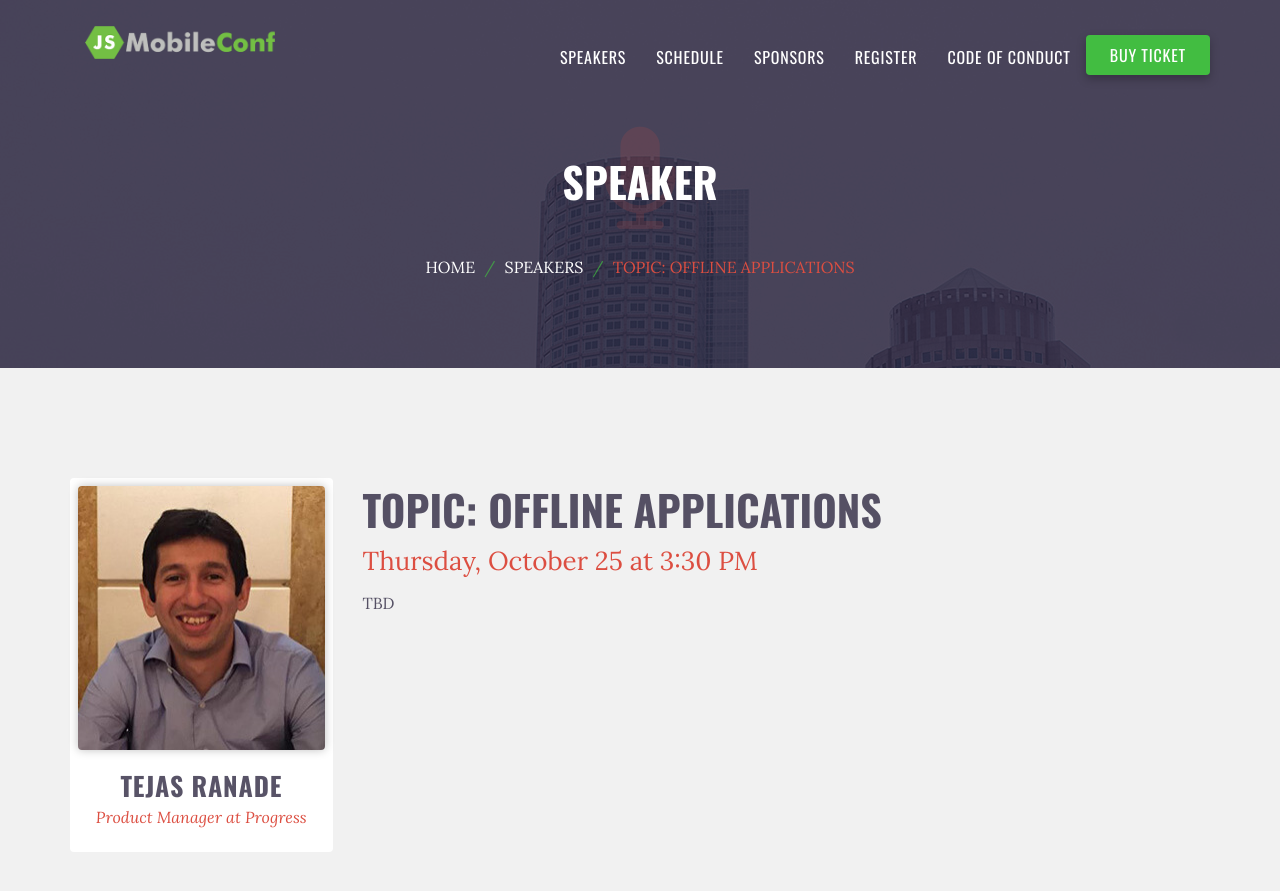
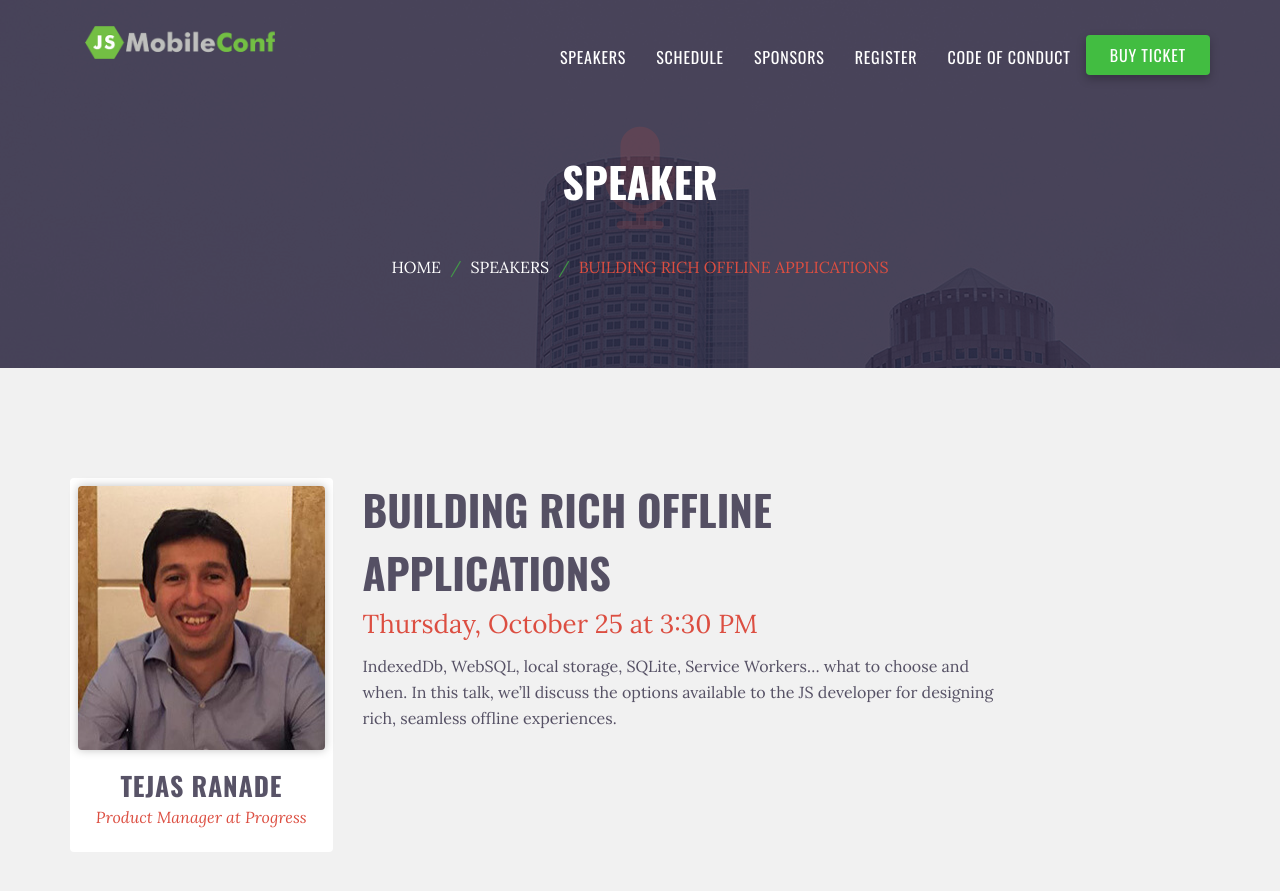
Before and after one commit to remotesynth/jsMobileConf, a Jekyll site: the page built from schedule/session-day1-track2-5.md, in a window 1280 px wide and 900 px high. Shown: the top 891 px of the window. Built offline with Jekyll 4.4.1, drawn with Linux system fonts in a browser that asks for light colours.

Commit message:
final session description

```diff
--- a/schedule/session-day1-track2-5.md
+++ b/schedule/session-day1-track2-5.md
@@ -1,12 +1,12 @@
 ---
 layout: session
-title: "Topic: Offline Applications"
+title: "Building Rich Offline Applications"
 speaker-last-name: Ranade
 day: 1
 track: 2
 session: 5
 start-time: "3:30 PM"
-short-description: "TBD"
+short-description: "Discuss the options available to the JS developer for designing rich, seamless offline experiences."
 ---
 
-TBD
+IndexedDb, WebSQL, local storage, SQLite, Service Workers… what to choose and when. In this talk, we’ll discuss the options available to the JS developer for designing rich, seamless offline experiences.
```
